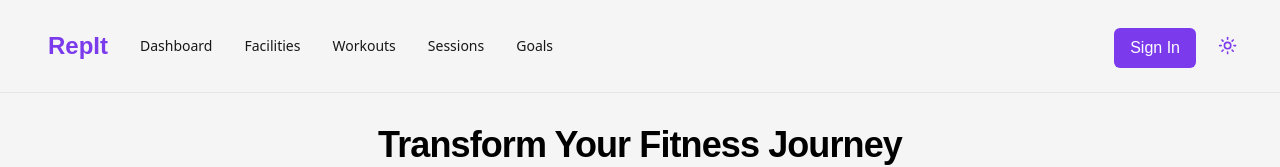
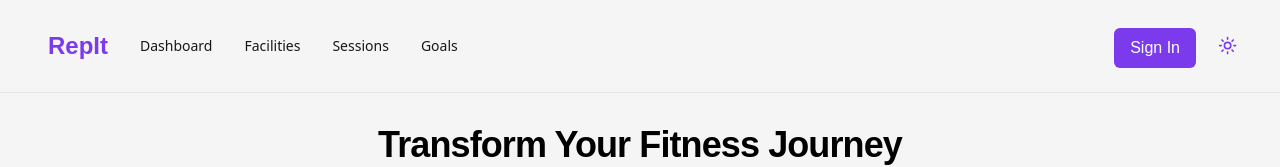
Before and after one commit to Miguel61823/RepIt, a Next.js app in the folder GymerApp/: page / in a window 1280 px wide. Shown: the top 167 px of the page. Built offline with nearby package versions, Linux system fonts and the light colour scheme; no server answers.

Commit message:
deleted more stuff

```diff
--- a/GymerApp/src/app/_components/TopBar.tsx
+++ b/GymerApp/src/app/_components/TopBar.tsx
@@ -88,9 +88,9 @@ const Topbar = () => {
             <Button variant="link" onClick={handleFacilityClick}>
               Facilities
             </Button>
-            <Button variant="link" onClick={handleWorkoutClick}>
+            {/* <Button variant="link" onClick={handleWorkoutClick}>
               Workouts
-            </Button>
+            </Button> */}
             <Button variant="link" onClick={handleSessionClick}>
               Sessions
             </Button>
```
